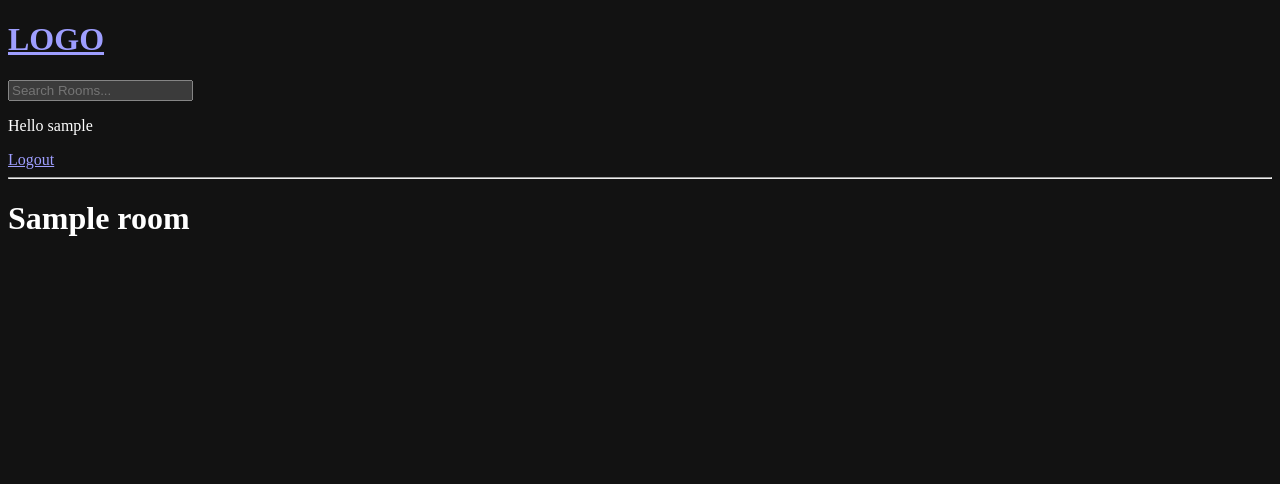
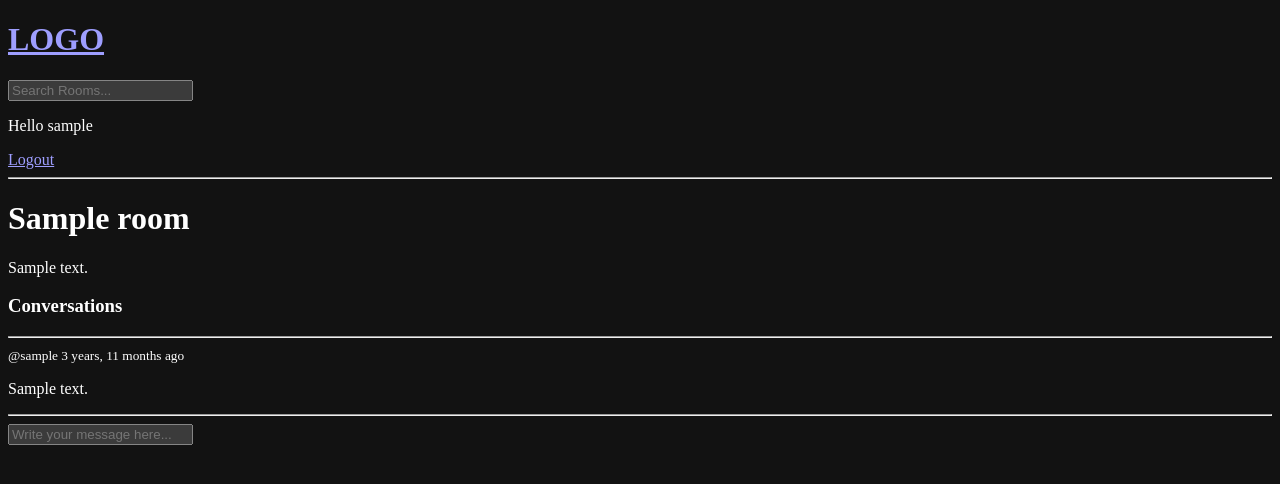
Before and after one commit to KushajveerSingh/instant_messaging_django, a Django app: page /room/1/ in a window 1280 px wide. Shown: the top 484 px of the page. Run offline with Django 5.2, Linux system fonts and the light colour scheme; a user stored in the database is signed in; tables that the repository leaves empty hold one stand-in row (values such as "Sample post").

Commit message:
users can create mssages, next work on crud message

```diff
--- a/base/templates/base/room.html
+++ b/base/templates/base/room.html
@@ -2,4 +2,30 @@
 
 {% block content %}
 <h1>{{ room.name }}</h1>
+
+<p>{{ room.description }}</p>
+
+<div class="comment-wrapper">
+  <h3>Conversations</h3>
+  <hr>
+
+  {% for message in room_messages %}
+    <div>
+      <small>@{{message.user}} {{message.created|timesince}} ago</small>
+
+      <p>{{message.body}}</p>
+      <hr>
+    </div>
+  {% endfor %}
+</div>
+
+{% if request.user.is_authenticated %}
+<div class="comment-form">
+  <form method="POST" action="">
+    {% csrf_token %}
+    <input type="text" name="body" placeholder="Write your message here...">
+  </form>
+</div>
+{% endif %}
+
 {% endblock %}
--- a/base/views.py
+++ b/base/views.py
@@ -6,7 +6,7 @@ from django.contrib.auth.decorators import login_required
 from django.contrib.auth import authenticate, login, logout
 from django.contrib.auth.forms import UserCreationForm
 
-from .models import Room, Topic, User
+from .models import Room, Topic, User, Message
 from .forms import RoomForm
 # Create your views here.
 
@@ -80,7 +80,18 @@ def home(request):
 
 def room(request, pk):
     room = Room.objects.get(id=pk)
-    context = { 'room': room }
+    room_messages = room.message_set.all().order_by('-created')
+
+    if request.method == 'POST':
+        message = Message.objects.create(
+            user=request.user,
+            room=room,
+            body=request.POST.get('body')
+        )
+
+        return redirect('room', pk=room.id)
+
+    context = { 'room': room , 'room_messages': room_messages}
     return render(request, 'base/room.html', context)
 
 @login_required(login_url='login')
```
